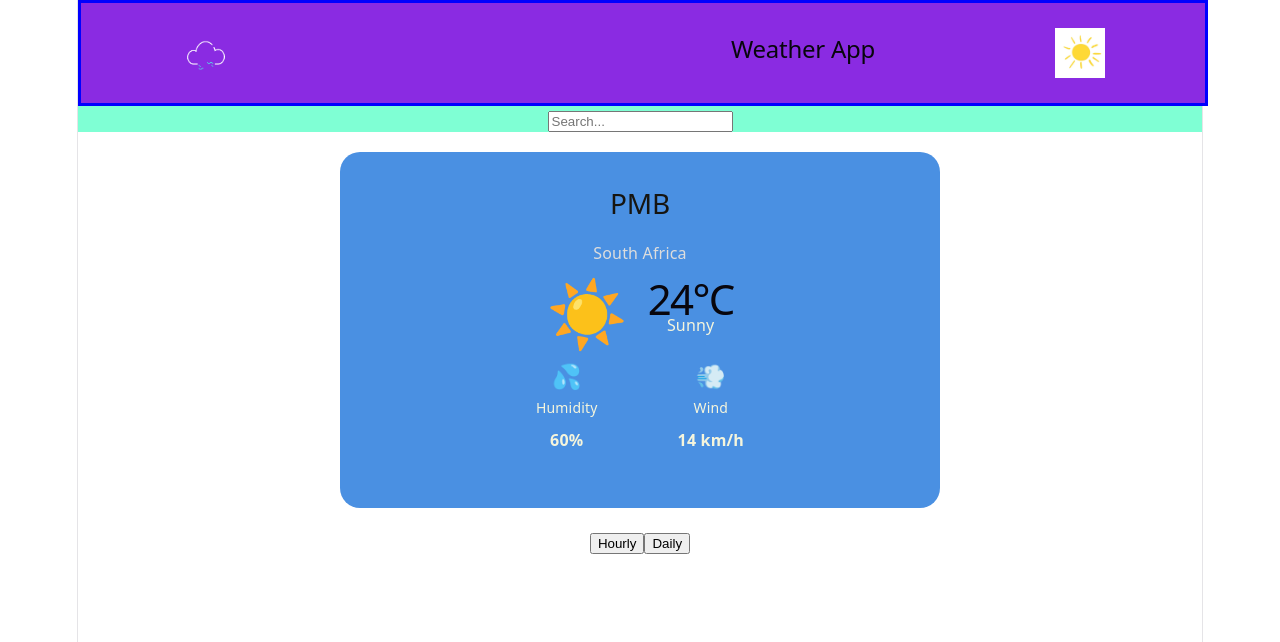
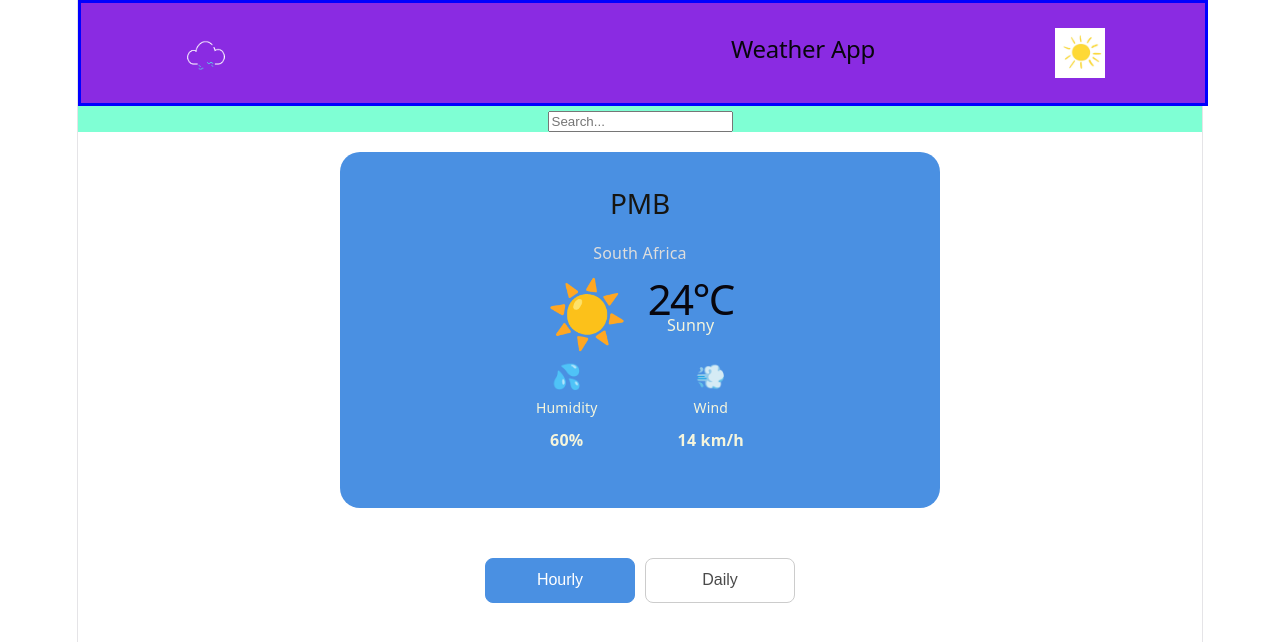
Before and after one commit to Siyanda-Mabaso/weather-app, a React (Vite) app: page / in a window 1280 px wide. Shown: the top 642 px of the page. Built offline with nearby package versions, Linux system fonts and the light colour scheme.

Commit message:
toggles done

```diff
--- a/src/Components/ForecastToggle/ForecastToggle.module.css
+++ b/src/Components/ForecastToggle/ForecastToggle.module.css
@@ -0,0 +1,36 @@
+.toggleContainer {
+  display: flex;
+  justify-content: center;
+  gap: 10px;
+  width: 600px;
+  margin: 30px auto;
+}
+
+.toggle_Btn {
+  width: 150px;
+  height: 45px;
+  font-size: 16px;
+  font-weight: 500;
+  color: #4a4a4a;
+  background-color: #ffffff;
+  border: 1px solid #cccccc;
+  border-radius: 8px;
+  cursor: pointer;
+}
+
+.activeButton {
+  width: 150px;
+  height: 45px;
+  font-size: 16px;
+  font-weight: 500;
+  color: #ffffff;
+  background-color: #4a90e2;
+  border: 1px solid #4a90e2;
+  border-radius: 8px;
+  cursor: pointer;
+}
+
+.toggleButton:hover {
+  background-color: #f0f6ff;
+  border-color: #4a90e2;
+}
--- a/src/Components/ForecastToggle/ForecastToggle.tsx
+++ b/src/Components/ForecastToggle/ForecastToggle.tsx
@@ -5,7 +5,7 @@ export const ForecastToggle = () => {
   return (
     <div className={styles.toggleContainer}>
 
-        <button className={'${styles.toggleButton} $ {styles.active}'}>
+        <button className={styles.activeButton}>
             Hourly
         </button>
 
```
